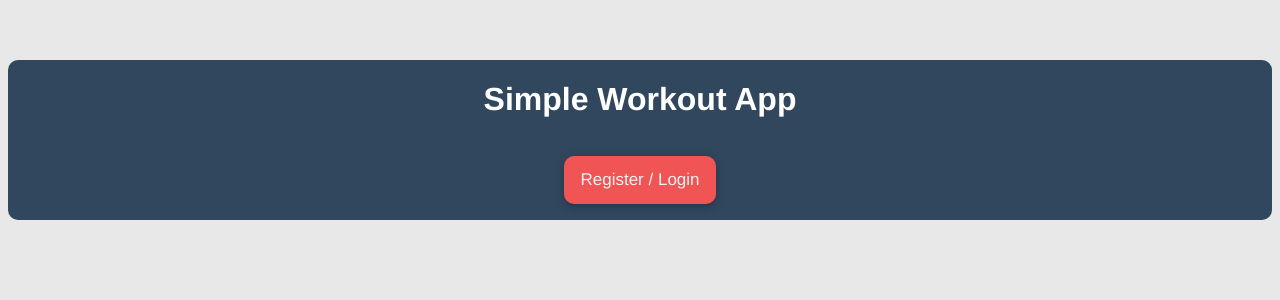
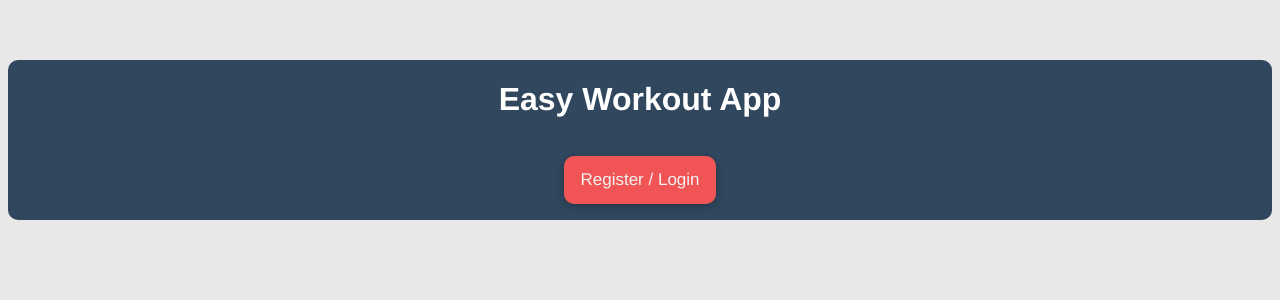
Before and after one commit to taylorsweetman/workout-tracker, a Vue app: page / in a window 1280 px wide. Shown: the top 300 px of the page. Built offline with nearby package versions, Linux system fonts and the light colour scheme.

Commit message:
fixed name to match domain

```diff
--- a/src/components/NavBar.vue
+++ b/src/components/NavBar.vue
@@ -40,7 +40,7 @@ export default defineComponent({
 		},
 		titleName(): string {
 			const currentState = this.store.getState();
-			return currentState.user.name ? currentState.user.name + "'s" : 'Simple';
+			return currentState.user.name ? currentState.user.name + "'s" : 'Easy';
 		}
 	},
 	methods: {
```
